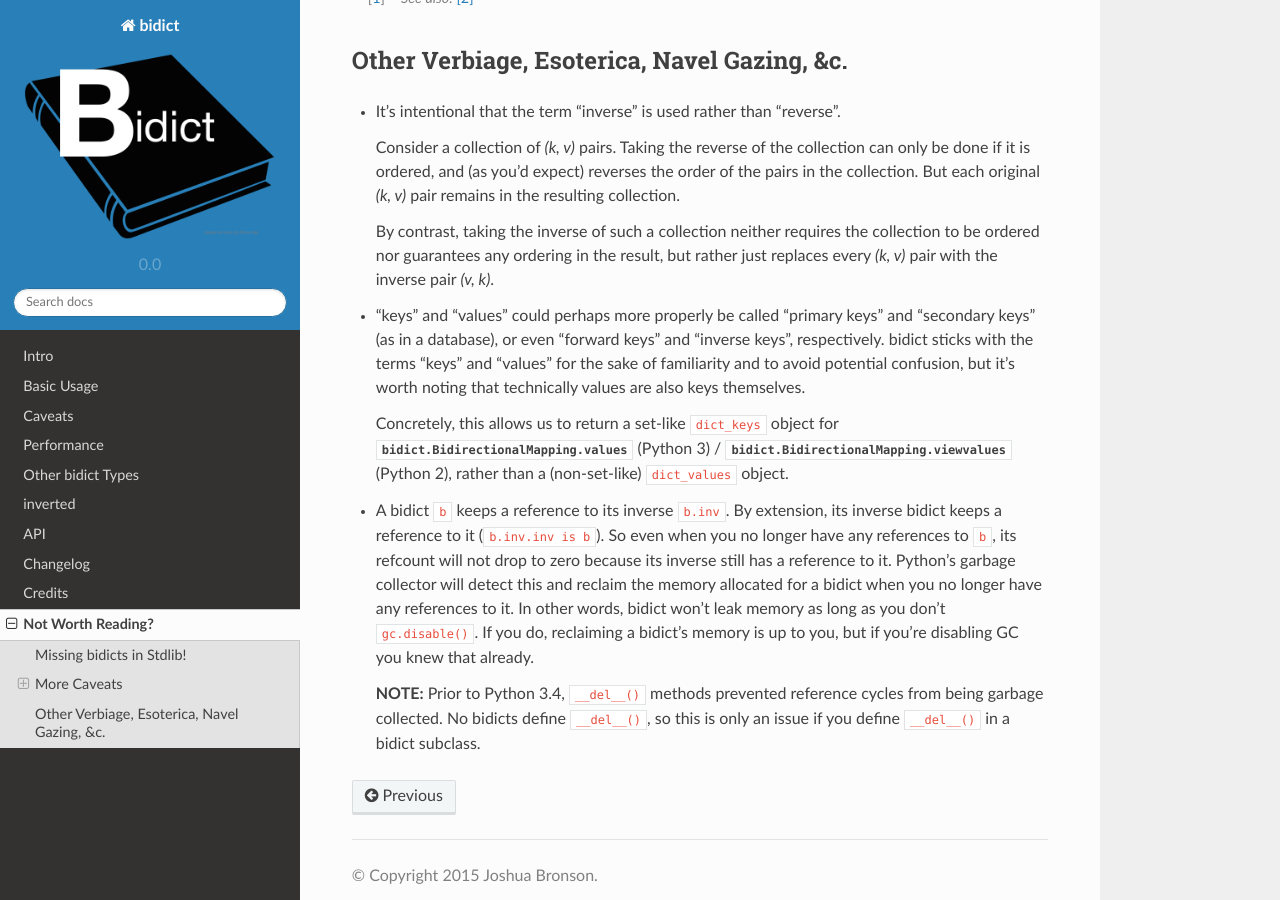
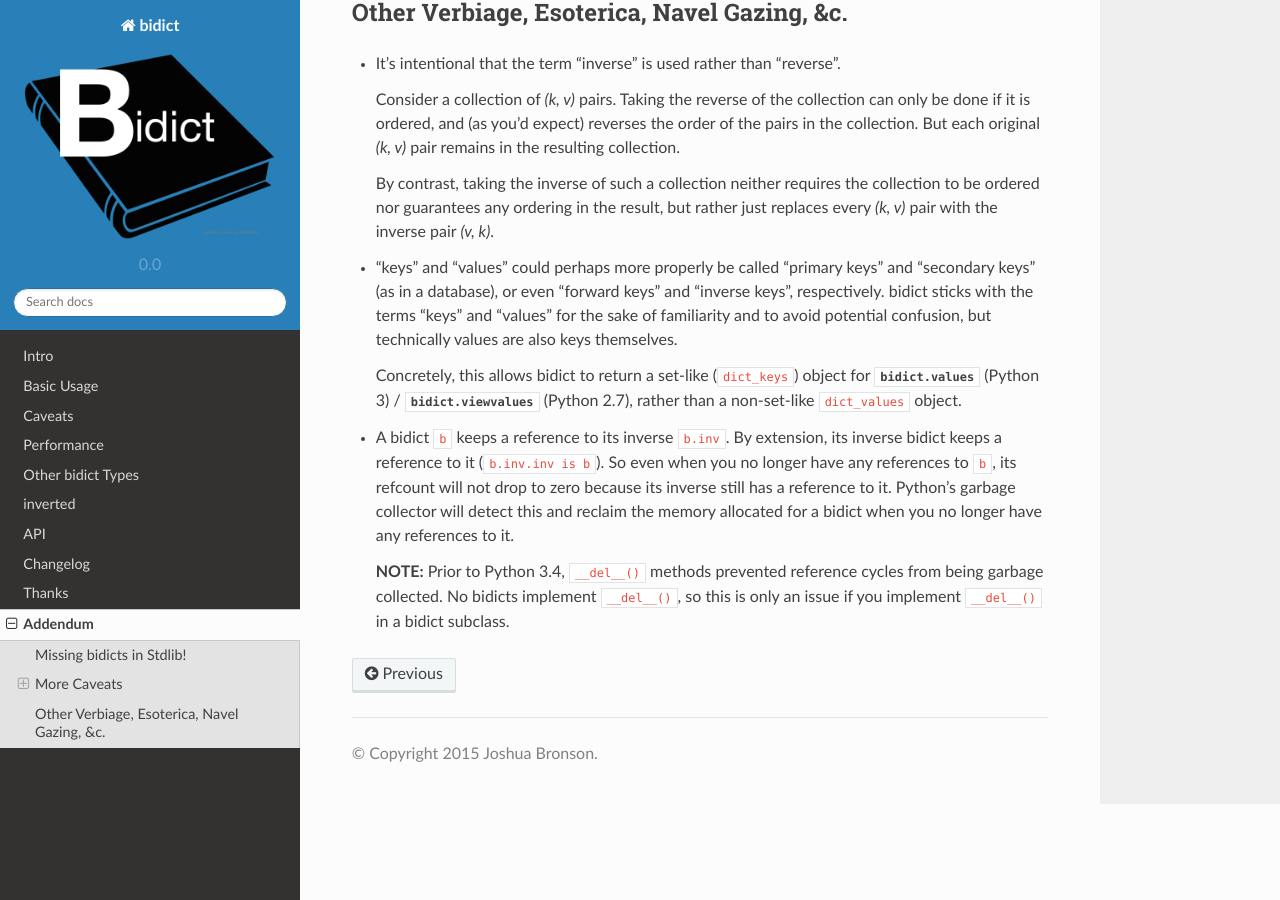
Before and after one commit to jab/bidict, a Sphinx documentation site: the page built from docs/addendum.rst, in a window 1280 px wide and 900 px high, scrolled down 989 px. Built offline with Sphinx 7.4.7 and the Read the Docs theme 2.0.0, drawn with Linux system fonts in a browser that asks for light colours; some of the changed text lies outside the part shown.

Commit message:
improve docs

```diff
--- a/docs/cut.rst
+++ b/docs/addendum.rst
@@ -1,7 +1,5 @@
-Not Worth Reading?
-==================
-
-This whole page should maybe just get cut from the docs.
+Addendum
+========
 
 Missing bidicts in Stdlib!
 --------------------------
@@ -61,12 +59,12 @@ Other Verbiage, Esoterica, Navel Gazing, &c.
   or even "forward keys" and "inverse keys", respectively.
   bidict sticks with the terms "keys" and "values"
   for the sake of familiarity and to avoid potential confusion,
-  but it's worth noting that technically values are also keys themselves.
+  but technically values are also keys themselves.
 
-  Concretely, this allows us to return a set-like ``dict_keys`` object
-  for :attr:`bidict.BidirectionalMapping.values` (Python 3) /
-  :attr:`bidict.BidirectionalMapping.viewvalues` (Python 2),
-  rather than a (non-set-like) ``dict_values`` object.
+  Concretely, this allows bidict to return a set-like (``dict_keys``) object
+  for :attr:`bidict.values <bidict.BidirectionalMapping.values>` (Python 3) /
+  :attr:`bidict.viewvalues <bidict.BidirectionalMapping.viewvalues>`
+  (Python 2.7), rather than a non-set-like ``dict_values`` object.
 
 - A bidict ``b`` keeps a reference to its inverse ``b.inv``.
   By extension, its inverse bidict keeps a reference to it (``b.inv.inv is b``).
@@ -76,12 +74,8 @@ Other Verbiage, Esoterica, Navel Gazing, &c.
   Python's garbage collector will detect this
   and reclaim the memory allocated for a bidict
   when you no longer have any references to it.
-  In other words, bidict won't leak memory
-  as long as you don't ``gc.disable()``.
-  If you do, reclaiming a bidict's memory is up to you,
-  but if you're disabling GC you knew that already.
 
   **NOTE:** Prior to Python 3.4,
   ``__del__()`` methods prevented reference cycles from being garbage collected.
-  No bidicts define ``__del__()``,
-  so this is only an issue if you define ``__del__()`` in a bidict subclass.
+  No bidicts implement ``__del__()``,
+  so this is only an issue if you implement ``__del__()`` in a bidict subclass.
--- a/docs/index.rst
+++ b/docs/index.rst
@@ -20,5 +20,5 @@ and related functionality.
     inverted.doctest
     api
     changelog
-    credits
-    cut
+    thanks
+    addendum
```
Also changed, not shown: docs/credits.rst (deleted, +0 -12 lines), docs/thanks.rst (added, +22 -0 lines).
